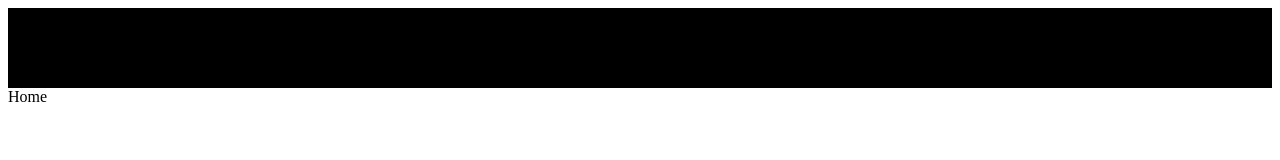
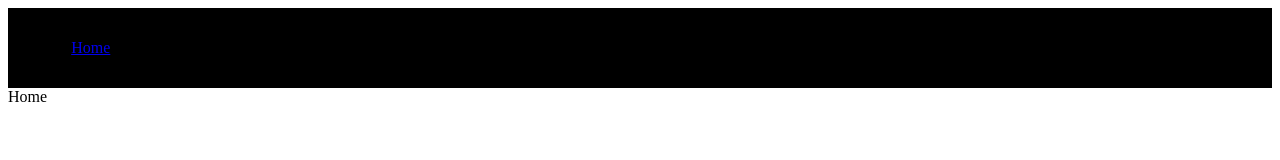
Before and after one commit to Lorenzzschmid/homepage, a React app: page / in a window 1280 px wide. Shown: the top 160 px of the page. Built offline with nearby package versions, Linux system fonts and the light colour scheme; the HTML template or start-up script is replaced by a standard one.

Commit message:
link added

```diff
--- a/src/components/Header/Nav/Nav.Style.js
+++ b/src/components/Header/Nav/Nav.Style.js
@@ -27,6 +27,11 @@
     height: 80px;
     display: flex;
 `;
+
+export const NavLinkContainer = styled.div`
+    display: flex;
+`
+
 export const NavDroppedDownContainer = styled.div`
 
 `;
--- a/src/components/Header/Nav/Nav.js
+++ b/src/components/Header/Nav/Nav.js
@@ -5,13 +5,21 @@
   NavbarContainer,
   NavInnerContainer,
   NavDroppedDownContainer,
+  NavLinkContainer,
 } from '../Nav/Nav.Style';
+import { Link } from 'react-router-dom';
 
 const Nav = () => {
   return (
   <NavbarContainer>
     <NavInnerContainer>
-      <NavLeftContainer></NavLeftContainer>
+      <NavLeftContainer>
+        <NavLinkContainer>
+          <Link to='/'>Home</Link>
+
+        </NavLinkContainer>
+
+      </NavLeftContainer>
       <NavRightContainer></NavRightContainer>
     </NavInnerContainer>
     <NavDroppedDownContainer></NavDroppedDownContainer>
```
